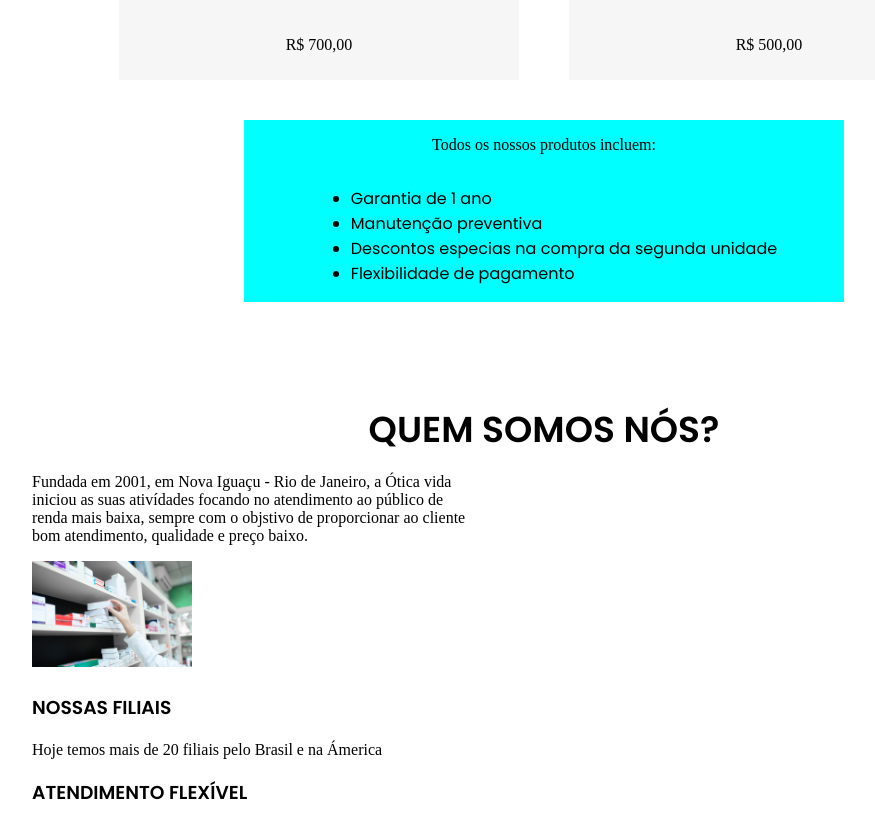
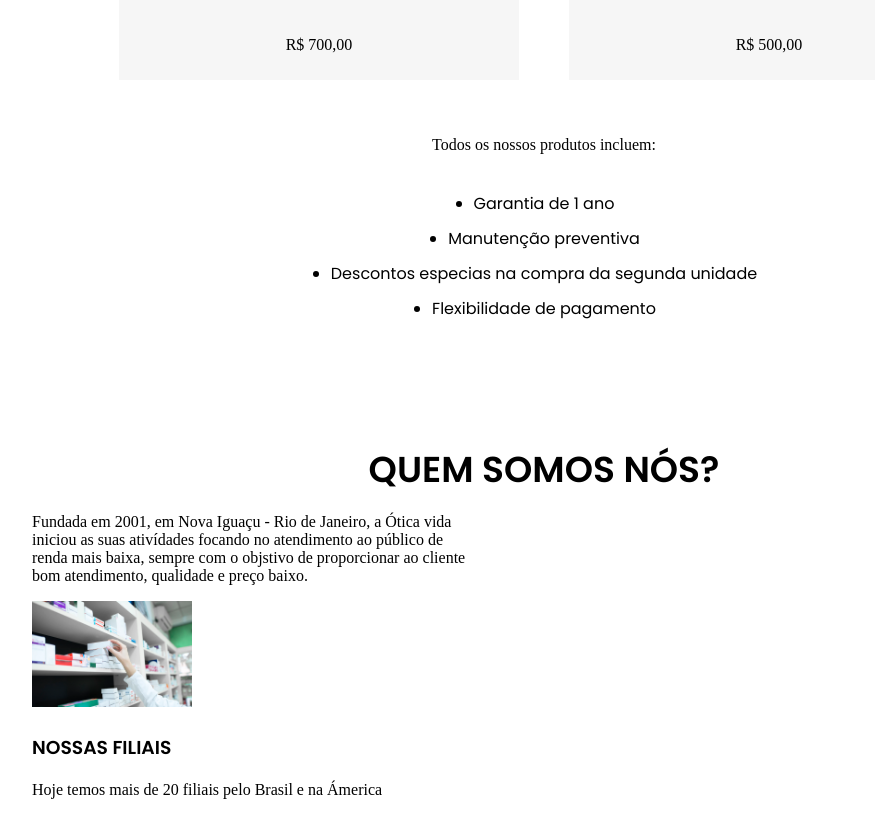
Before and after one commit to LeandroMayron/-tica-viva, a React (Create React App) app: page / in a window 1280 px wide. Shown: the part 1540-2359 px from the top of the page, without its empty margins (96-971 px from the left). Built offline with nearby package versions, Linux system fonts and the light colour scheme; a web font is replaced by a local one.

Commit message:
Estilizado a ul e a li da secaoProdutos

```diff
--- a/src/Componentes/Topo/Style.css
+++ b/src/Componentes/Topo/Style.css
@@ -2,6 +2,7 @@ header{
     margin: 10px 15px;
     width: 100%;
     height: 3.5vw;
+    padding-top: 5px;
 }
 
 .topo{
--- a/src/Componentes/conteudo/SecaoProdutos/Style.css
+++ b/src/Componentes/conteudo/SecaoProdutos/Style.css
@@ -58,7 +58,16 @@
     margin: 0 auto;
     display: flex;
     flex-direction: column;
-    justify-content: center;
     align-items: center;
-    background-color: aqua;
 }
+
+ul{
+    padding: 0 20px;
+    display: flex;
+    flex-direction: column;
+    align-items: center;
+}
+
+li{
+    margin: 5px;
+}
```
